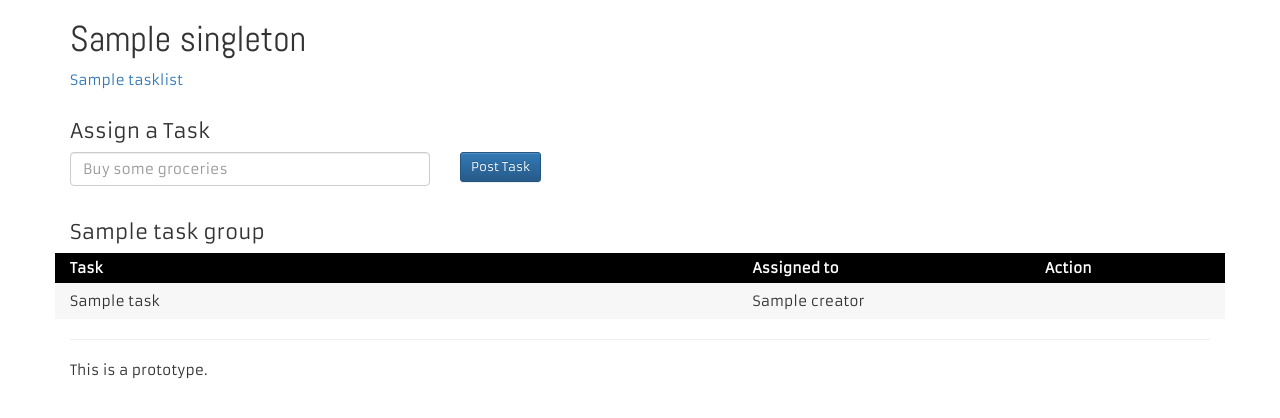
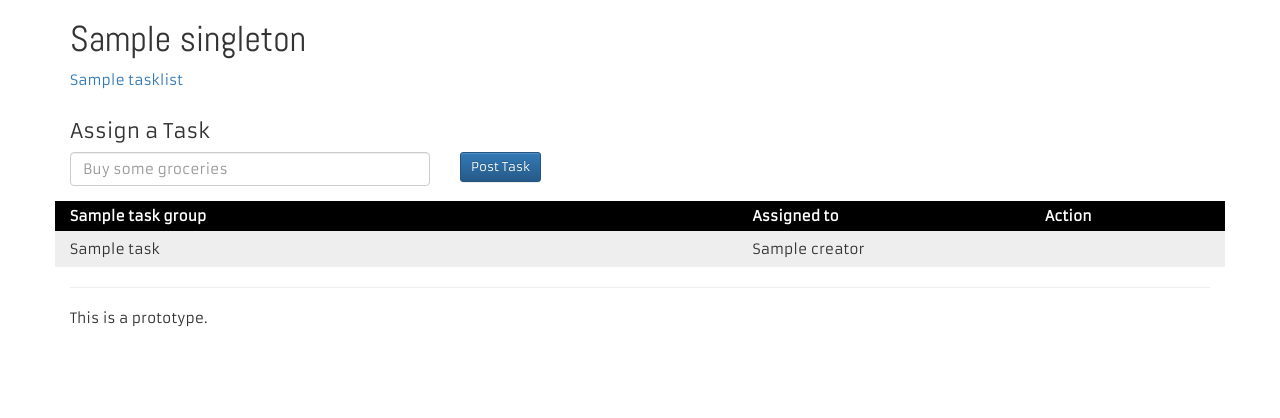
Before and after one commit to JoshData/cotaskme, a Django app: template templates/tasklist.html in a window 1280 px wide. Shown: the part 52-470 px from the top of the page. Run offline with Django 3.2, Linux system fonts and the light colour scheme; the template is opened without the code that fills it: most values are stand-ins (such as "Sample title", 1, 10 or a date in 2020); some libraries are stand-ins or nearby versions.

Commit message:
a small change, but one that makes a big impact on my ability to use the app

```diff
--- a/templates/tasklist.html
+++ b/templates/tasklist.html
@@ -106,11 +106,9 @@
 
 	{% for groupid, groupname, tasks in task_groups %}
 		<div id="tasklist-group-{{groupid}}" class="tasklist-group" {% if tasks|length == 0 %}style="display: none"{% endif %}>
-		<h3>{{groupname}}</h3>
-
 		<div class="row tasklist-header">
 			<div class="col-xs-6 col-md-7">
-				Task
+				{{groupname}}
 			</div>
 			<div class="col-xs-3 hidden-xs">
 				{% if incoming_outgoing == None or incoming_outgoing == "incoming" %}
```
